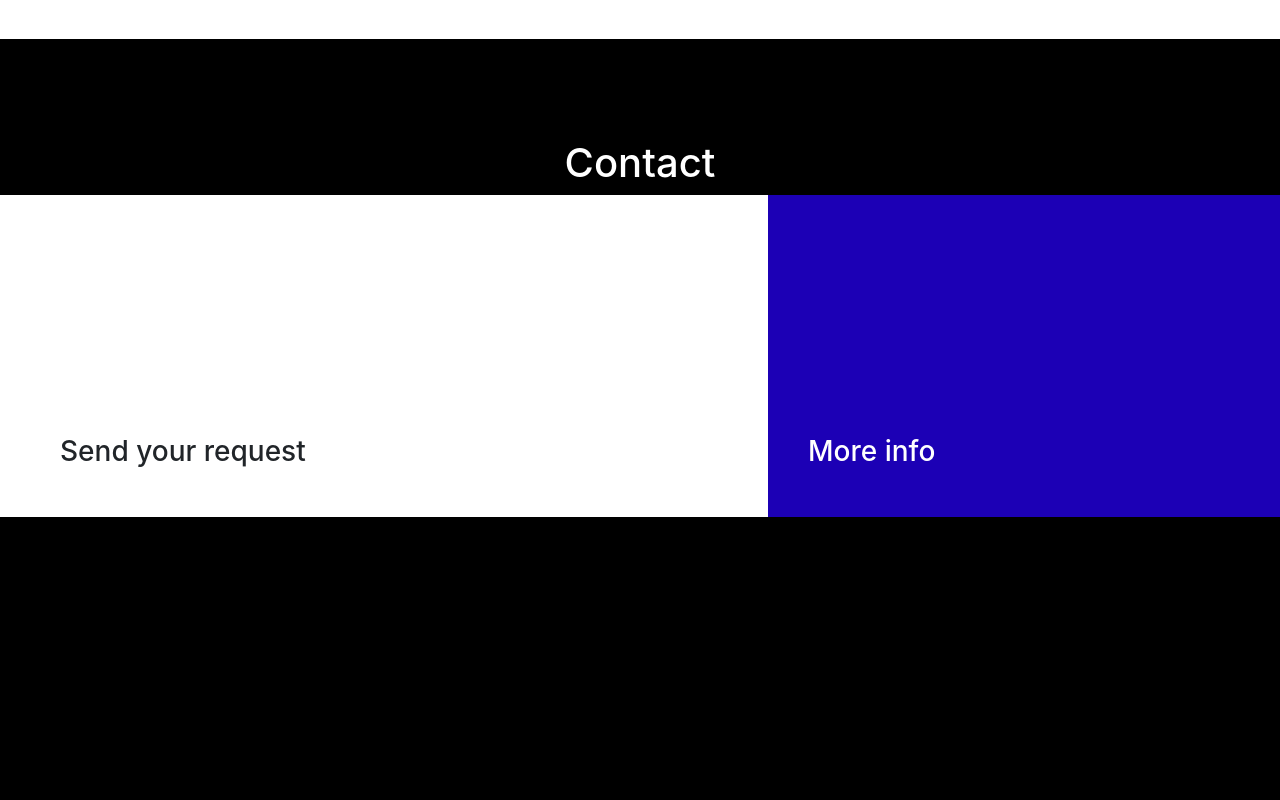
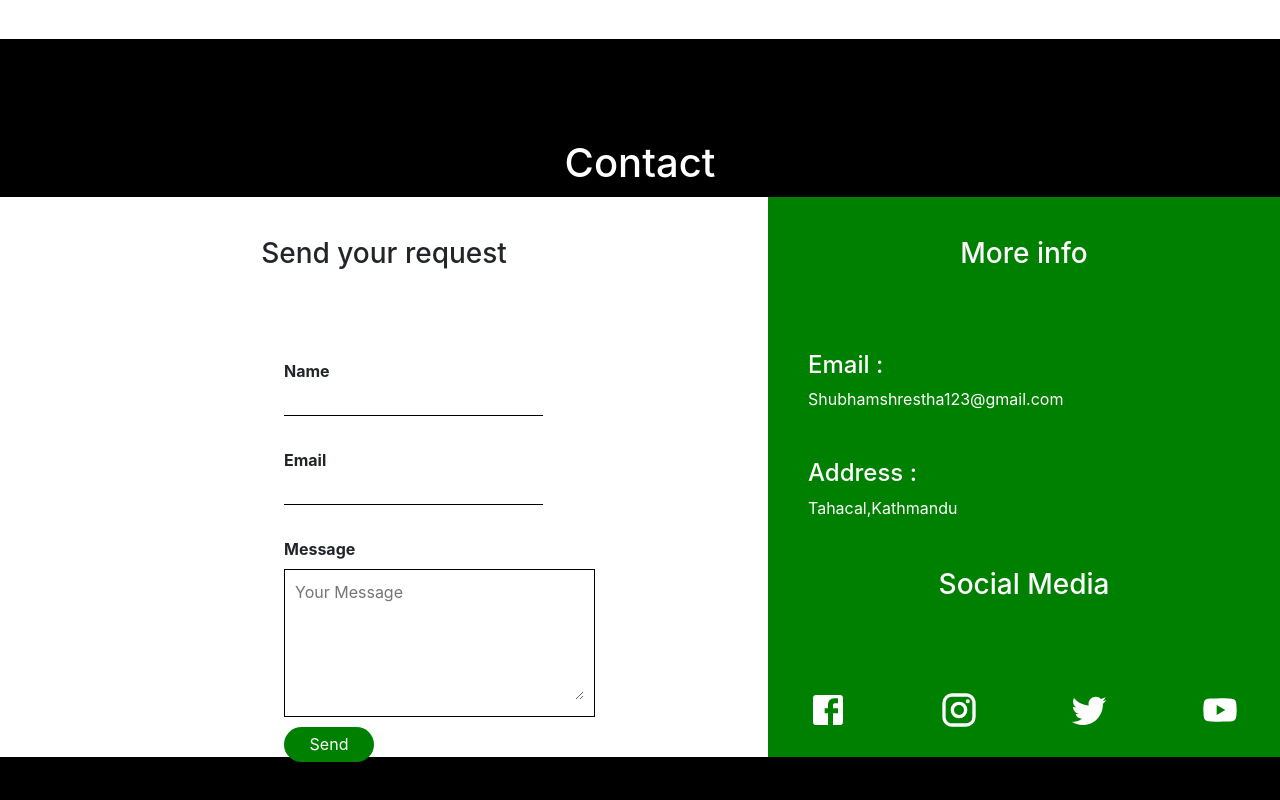
Before and after one commit to ShubhamShrestha25/Portfolio, a React (Create React App) app: page / in a window 1280 px wide. Shown: the part 2411-3211 px from the top of the page. Built offline with nearby package versions, Linux system fonts and the light colour scheme.

Commit message:
adding Contact Page

```diff
--- a/package.json
+++ b/package.json
@@ -3,6 +3,8 @@
   "version": "0.1.0",
   "private": true,
   "dependencies": {
+    "@material-ui/core": "^4.11.2",
+    "@material-ui/icons": "^4.11.2",
     "@testing-library/jest-dom": "^5.11.6",
     "@testing-library/react": "^11.2.2",
     "@testing-library/user-event": "^12.3.0",
--- a/src/components/Navbar.css
+++ b/src/components/Navbar.css
@@ -15,6 +15,10 @@
   text-transform: uppercase;
   letter-spacing: 5px;
   font-size: 20px;
+}
+
+.left h1 {
+  cursor: pointer;
 }
 
 .right {
--- a/src/pages/Contact.css
+++ b/src/pages/Contact.css
@@ -2,9 +2,10 @@
   color: white;
   padding-top: 100px;
   text-align: center;
+  margin-bottom: 10px;
 }
 .contact h3 {
-  padding-top: 200px;
+  text-align: center;
 }
 
 .contact {
@@ -15,6 +16,7 @@
 
 .contactBox {
   display: flex;
+  height: 70vh;
   background: #fff;
 }
 
@@ -26,6 +28,103 @@
 .contactRight {
   flex-basis: 40%;
   padding: 40px;
-  background: #1c00b5;
+  background: #008000;
   color: white;
 }
+
+.inputAll {
+  display: inline-block;
+  margin-top: 5rem;
+  margin-left: 14rem;
+  width: 40%;
+}
+
+.input {
+  flex-basis: 45%;
+  padding-bottom: 2rem;
+}
+
+.inputAll input {
+  width: 100%;
+  border: none;
+  border-bottom: 1px solid black;
+  outline: none;
+}
+
+.textArea {
+  width: 120%;
+  border: 1px solid black;
+  padding: 10px;
+  box-sizing: border-box;
+}
+
+.textArea textarea {
+  width: 100%;
+  outline: none;
+  border: none;
+}
+
+.inputAll button {
+  margin-top: 10px;
+  background: #008000;
+  width: 90px;
+  border: none;
+  outline: none;
+  height: 35px;
+  border-radius: 35px;
+  color: #fff;
+}
+
+.inputAll label {
+  font-weight: bold;
+}
+
+.textRight {
+  margin-top: 5rem;
+}
+
+.textRight p {
+  padding-bottom: 2rem;
+}
+
+.socialMedia {
+  display: flex;
+  justify-content: space-between;
+  position: relative;
+  top: 5rem;
+}
+
+.color1,
+.color2 {
+  font-size: 40px !important;
+}
+
+.color1:hover {
+  cursor: pointer;
+  color: blue;
+}
+
+.color2:hover {
+  cursor: pointer;
+  color: red;
+}
+.socialMedia a {
+  text-decoration: none;
+  color: white;
+}
+
+@media all and (max-width: 768px) {
+  .inputAll {
+    display: inline-block;
+    margin-top: 4rem;
+    margin-left: 2px;
+    width: 60%;
+  }
+  .textArea {
+    width: 150%;
+  }
+  .color1,
+  .color2 {
+    font-size: 30px !important;
+  }
+}
--- a/src/pages/Contact.jsx
+++ b/src/pages/Contact.jsx
@@ -1,5 +1,10 @@
 import React from 'react'
 import './Contact.css'
+import FacebookIcon from '@material-ui/icons/Facebook';
+import InstagramIcon from '@material-ui/icons/Instagram';
+import YouTubeIcon from '@material-ui/icons/YouTube';
+import TwitterIcon from '@material-ui/icons/Twitter';
+import { Link  } from "react-router-dom";
 
 const Contact = () => {
     return (
@@ -8,9 +13,41 @@ const Contact = () => {
             <div className="contactBox">
                 <div className="contactLeft">
                     <h3>Send your request</h3>
+                    <form >
+                        <div className="inputAll">
+                        <div className="input">
+                                <label>Name</label>
+                                <input type="text" required />
+                        </div>
+                        <div className="input">
+                                <label>Email</label>
+                                <input type="email" required />
+                        </div>
+                        <label>Message</label>
+                        <div className="textArea">
+                                <textarea rows="5" placeholder="Your Message"  />
+                        </div>
+                        <button type="submit">Send</button>
+                        </div>
+                    </form>
                 </div>
                 <div className="contactRight">
                     <h3>More info</h3>
+                    <div className="textRight">
+                    <h4>Email :</h4>
+                    <p>Shubhamshrestha123@gmail.com</p>
+                    <h4>Address :</h4>
+                    <p>Tahacal,Kathmandu</p>
+                    <h3>Social Media</h3>
+                    <div className="socialMedia" >
+
+                        <Link to={"//www.facebook.com/"}  target="1"><FacebookIcon className="color1"/> </Link>
+                        <Link to={"//www.instagram.com/"} target="2"> <InstagramIcon  className="color2"/> </Link>
+                        <Link to={"//twitter.com/"} target="3"><TwitterIcon className="color1" /></Link>
+                        <Link to={"//www.youtube.com/"} target="4"><YouTubeIcon  className="color2"/></Link>
+
+                    </div>
+                    </div>
                 </div>
             </div>
         </div>
```
Also changed, not shown: 2 other files (tests, documents, lock files or other folders).
